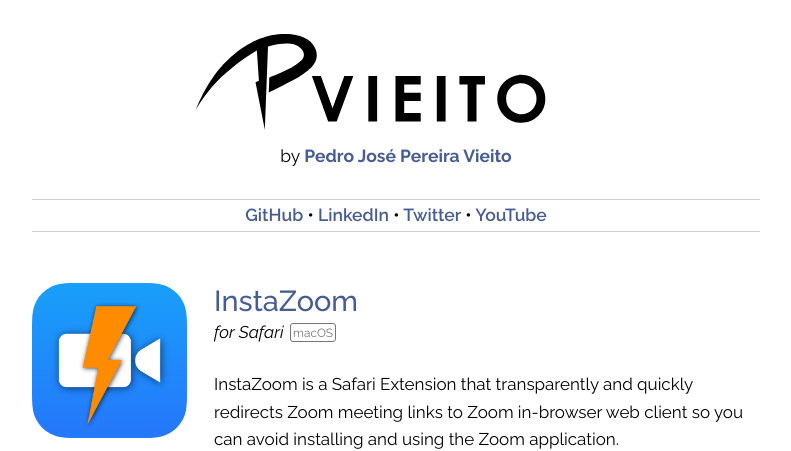
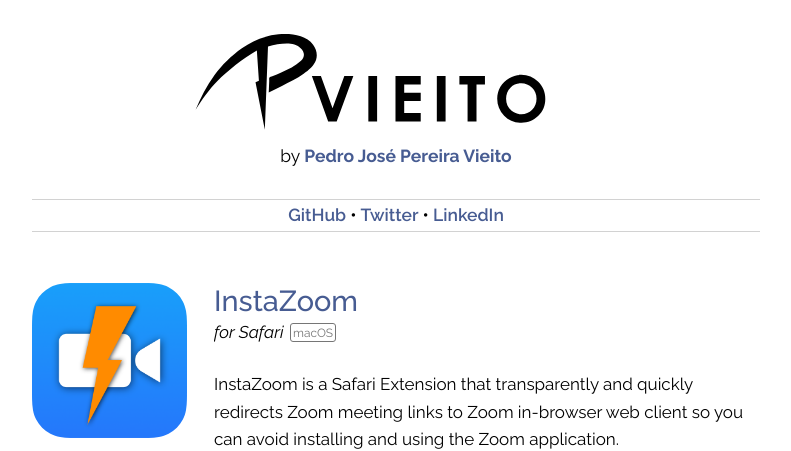
Before and after one commit to pvieito/Blog, a Jekyll site: the page built from index.html, in a window 1280 px wide and 900 px high. Shown: the top 451 px of the window, without its empty margins (244-1035 px from the left). Built offline with Jekyll 4.4.1, drawn with Linux system fonts in a browser that asks for light colours; the list of posts is cut into pages by our own code.

Commit message:
[Blog] Added LinkedIn to header

```diff
--- a/_layouts/default.html
+++ b/_layouts/default.html
@@ -26,11 +26,9 @@
 				<nav id="links">
 					<a href="https://github.com/pvieito">GitHub</a>
                     &bull;
-                    <a href="https://www.linkedin.com/in/pvieito/">LinkedIn</a>
-                    &bull;
                     <a href="https://twitter.com/pvieito">Twitter</a>
                     &bull;
-                    <a href="https://www.youtube.com/user/pvieitoTV">YouTube</a>
+                    <a href="https://www.linkedin.com/in/pvieito/">LinkedIn</a>
 				</nav>
 			</header>
 			{{ content }}
```
